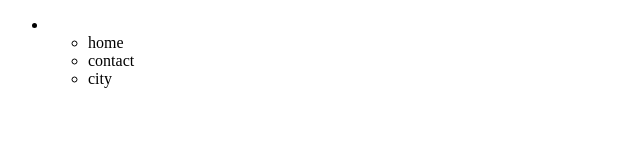
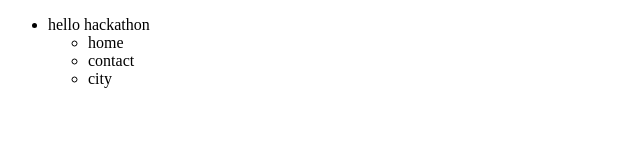
Before and after one commit to BNagarth/web-development-class-3, a plain HTML site: page index.html in a window 1280 px wide. Shown: the whole page, without its empty margins (0-640 px from the left). Drawn offline with Linux system fonts and the light colour scheme.

Commit message:
Update index.html

```diff
--- a/index.html
+++ b/index.html
@@ -9,7 +9,7 @@
 <body>
     <div class="home">
         <ul>
-            <li class="hello hackathon"hello hackathon></li>
+            <li class="hello hackathon">hello hackathon</li>
             <ul>
                 <li class="home">home</li>
                 <li class="contact">contact</li>
```
